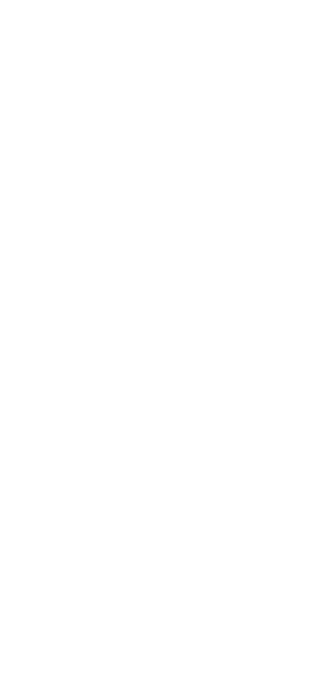
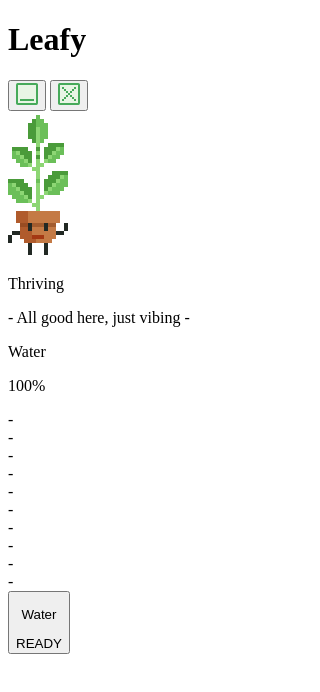
Before and after one commit to Bhumika-Yadav777/Projects, an Electron app: page Plant Buddy/index.html in a window 320 px wide. Drawn offline with Linux system fonts and the light colour scheme.

Commit message:
update index.html

```diff
--- a/Plant Buddy/index.html
+++ b/Plant Buddy/index.html
@@ -4,15 +4,95 @@
   <meta charset="UTF-8" />
   <meta name="viewport" content="width=device-width, initial-scale=1.0" />
   <title>Plant Buddy App</title>
+  <!-- Font -->
   <link rel="preconnect" href="https://fonts.googleapis.com" />
   <link rel="preconnect" href="https://fonts.gstatic.com" crossorigin />
   <link
     href="https://fonts.googleapis.com/css2?family=Pixelify+Sans:wght@400..700&display=swap"
     rel="stylesheet"
   />
+  <!-- Style -->
   <link rel="stylesheet" href="style.css" />
 </head>
 <body>
-  <!-- Your code goes here! -->
+	<!-- App's content -->
+	<div class="app" style="-webkit-app-region: drag;">
+    <!-- Title bar -->
+    <div class="title-bar">
+      <!-- Plant's name -->
+      <h1 id="plants-name">Leafy</h1>
+      <div class="title-bar-btns">
+        <!-- Minimize button -->
+        <button class="title-bar-btn" id="minimize">
+          <img
+            id="minimize-btn"
+            alt="Minimize"
+            src="assets/title-bar-btns/minimize-btn.png"
+          />
+        </button>
+        <!-- Close button -->
+        <button class="title-bar-btn" id="close">
+          <img
+            id="close-btn"
+            alt="Close"
+            src="assets/title-bar-btns/close-btn.png"
+          />
+        </button>
+      </div>
+    </div>
+    <!-- Plant zone -->
+    <div class="plant-zone">
+      <!-- Plant illustration -->
+      <img
+        id="plant"
+        alt="Plant"
+        src="assets/leafy-stem-plant/leafy-stem-thriving.gif"
+      />
+      <!-- Mood tag -->
+      <div class="mood-tag">
+        <p id="mood">Thriving</p>
+      </div>
+    </div>
+    <!-- Care reminder -->
+    <div class="care-reminder">
+      <span id="message">- All good here, just vibing -</span>
+    </div>
+    <!-- Water meter -->
+    <div class="water-meter">
+      <!-- Water label -->
+      <div class="water-label">
+        <p id="water">Water</p>
+        <p id="percentage">100%</p>
+      </div>
+      <!-- Water bar -->
+      <div class="water-bar">
+        <div class="percentage-bar" id="bar-1">-</div>
+        <div class="percentage-bar" id="bar-2">-</div>
+        <div class="percentage-bar" id="bar-3">-</div>
+        <div class="percentage-bar" id="bar-4">-</div>
+        <div class="percentage-bar" id="bar-5">-</div>
+        <div class="percentage-bar" id="bar-6">-</div>
+        <div class="percentage-bar" id="bar-7">-</div>
+        <div class="percentage-bar" id="bar-8">-</div>
+        <div class="percentage-bar" id="bar-9">-</div>
+        <div class="percentage-bar" id="bar-10">-</div>
+      </div>
+    </div>
+    <!-- Action buttons -->
+    <div class="action-btns">
+      <!-- Water button -->
+      <button id="water-btn" class="action-btn">
+        <p class="name">Water</p>
+        <span class="timer">READY</span>
+      </button>
+      <!-- Restart button -->
+      <button id="restart-btn" class="action-btn" style="display: none">
+        <p class="name">Restart</p>
+        <span class="timer">START OVER</span>
+      </button>
+    </div>
+	</div>
+  <!-- Script -->
+  <script src="script.js"></script>
 </body>
 </html>
```
